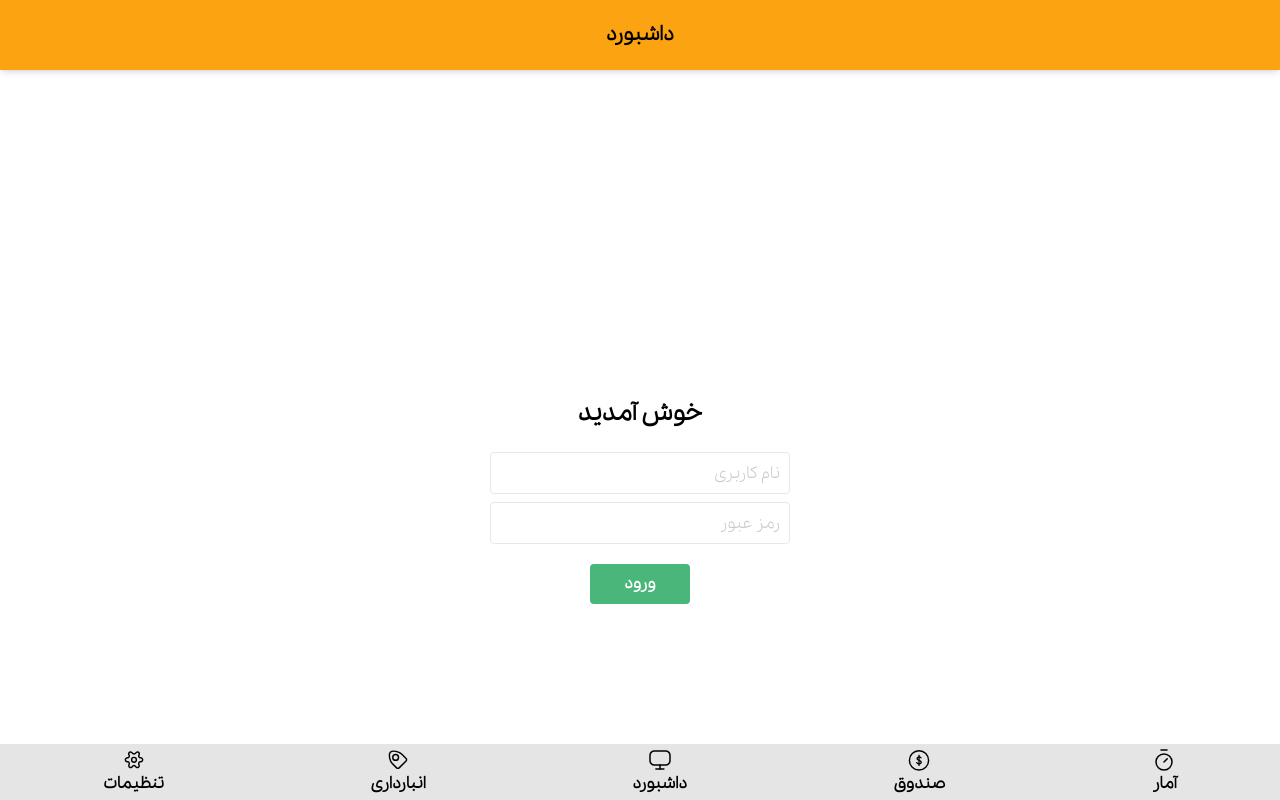
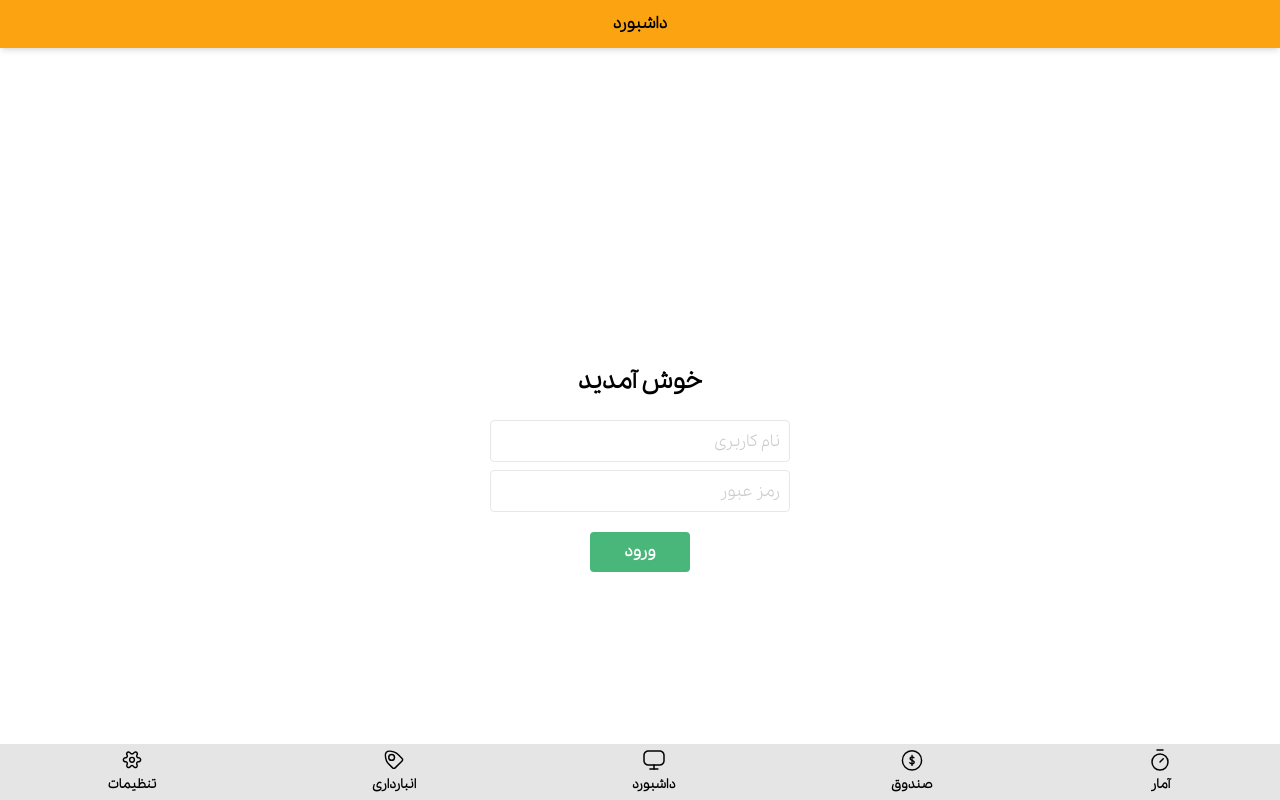
Before and after one commit to Hoom90/e-commerce-storage-auto, a Vue app: page / in a window 1280 px wide. Built offline with nearby package versions, Linux system fonts and the light colour scheme.

Commit message:
layouts font size update

```diff
--- a/src/layouts/dashboard.vue
+++ b/src/layouts/dashboard.vue
@@ -62,7 +62,7 @@ const handleLogout = () => {
 <template>
   <div class="fixed top-0 bg-main w-full shadow-md z-10">
 
-    <div class="grid grid-flow-col grid-cols-3 text-center items-center gap-3 p-5">
+    <div class="grid grid-flow-col grid-cols-3 text-center items-center gap-3 p-3 px-5">
       <button :disabled="breadCrumb.getBreadCrumbs.length != 0 ? false : true"
         :class="breadCrumb.getBreadCrumbs.length != 0 ? 'visible' : 'invisible'">
         <img :src="rightIcon" alt="rightIcon">
@@ -81,7 +81,7 @@ const handleLogout = () => {
             stroke-linejoin="round" />
         </svg>
       </button> -->
-      <p class="font-bold text-[20px]">{{ breadCrumb.getPageTitle.title }}</p>
+      <p class="font-bold">{{ breadCrumb.getPageTitle.title }}</p>
       <button dir="ltr" :disabled="options.getOptions.length != 0 ? false : true"
         :class="options.getOptions.length != 0 ? 'visible' : 'invisible'">
         <img :src="setting2Icon" @click="handleOptions" alt="setting2Icon">
@@ -131,7 +131,7 @@ const handleLogout = () => {
 
 
 
-  <div class="h-[calc(100vh-150px)] overflow-auto mt-20 p-5 relative">
+  <div class="h-[calc(100vh-104px)] overflow-auto mt-12 p-5 relative">
     <RouterView />
 
     <!-- <div class=" w-full h-full">
@@ -144,7 +144,7 @@ const handleLogout = () => {
       <button type="button" v-for="item in links" class="flex justify-center items-center">
         <RouterLink :to="item.url" :title="item.title" class="w-full py-1" exact-active-class="bg-main">
           <img :src="item.img" :alt="item.img" class="mx-auto">
-          <span class="font-bold">{{ item.title }}</span>
+          <span class="font-bold"><small>{{ item.title }}</small></span>
         </RouterLink>
       </button>
     </div>
```
